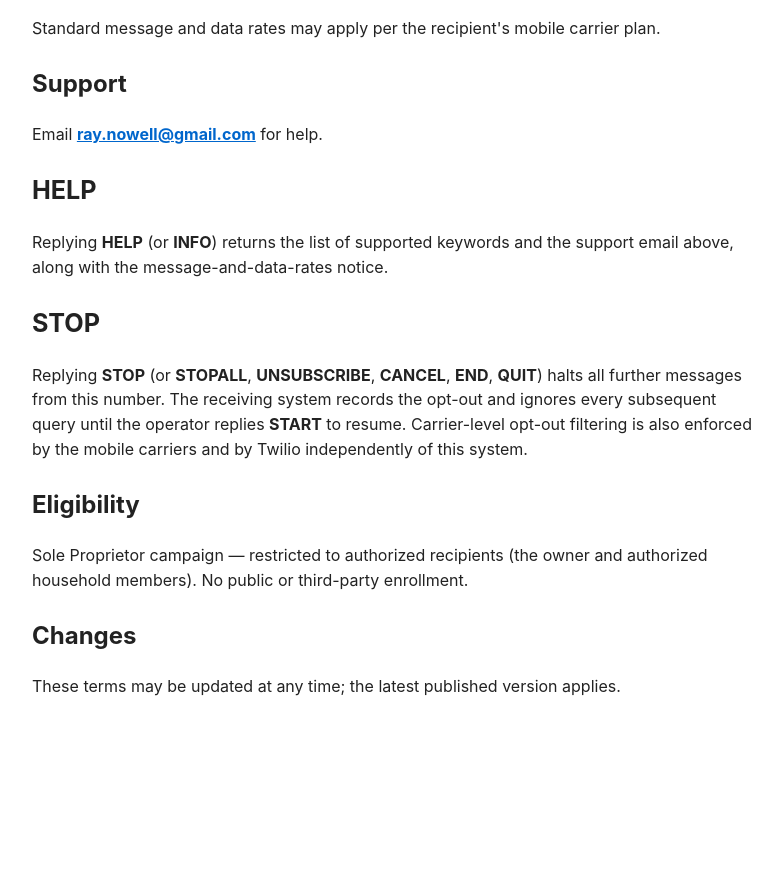
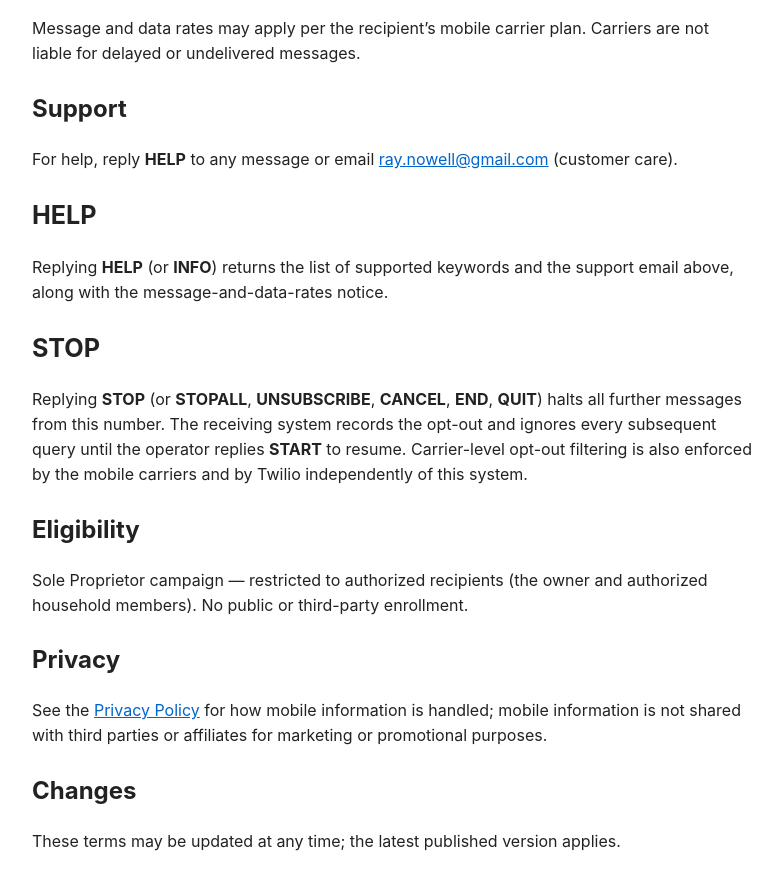
Before and after one commit to rn123/aliner-sms-policy, a plain HTML site: page terms.html in a window 1280 px wide. Shown: the part 913-1799 px from the top of the page, without its empty margins (248-1030 px from the left). Before the commit the page ends 1643 px from the top, so only its background shows below. Drawn offline with Linux system fonts and the light colour scheme.

Commit message:
Allow crawlers; CTIA privacy/terms sentences; cross-links and customer-care line
Twilio's automated campaign check rejected 30908/30882 within seconds of resubmit #4;
robots.txt disallowed all user agents, so the verifier could not read the pages.

Co-Authored-By: Claude Fable 5.1 <noreply@anthropic.com>

```diff
--- a/terms.html
+++ b/terms.html
@@ -31,10 +31,10 @@
 <p>Reply-driven. The system sends one reply per inbound query. Expected volume: fewer than 30 messages per day, varying with usage.</p>
 
 <h2>Message and data rates</h2>
-<p>Standard message and data rates may apply per the recipient's mobile carrier plan.</p>
+<p>Message and data rates may apply per the recipient&rsquo;s mobile carrier plan. Carriers are not liable for delayed or undelivered messages.</p>
 
 <h2>Support</h2>
-<p>Email <a href="mailto:ray.nowell@gmail.com"><strong>ray.nowell@gmail.com</strong></a> for help.</p>
+<p>For help, reply <strong>HELP</strong> to any message or email <a href="mailto:ray.nowell@gmail.com">ray.nowell@gmail.com</a> (customer care).</p>
 
 <h2><strong class="kw">HELP</strong></h2>
 <p>Replying <strong>HELP</strong> (or <strong>INFO</strong>) returns the list of supported keywords and the support email above, along with the message-and-data-rates notice.</p>
@@ -45,6 +45,9 @@
 <h2>Eligibility</h2>
 <p>Sole Proprietor campaign — restricted to authorized recipients (the owner and authorized household members). No public or third-party enrollment.</p>
 
+<h2>Privacy</h2>
+<p>See the <a href="https://rn123.github.io/aliner-sms-policy/privacy.html">Privacy Policy</a> for how mobile information is handled; mobile information is not shared with third parties or affiliates for marketing or promotional purposes.</p>
+
 <h2>Changes</h2>
 <p>These terms may be updated at any time; the latest published version applies.</p>
 </body>
```
Also changed, not shown: privacy.html (+4 -1 lines), privacy/index.html (+4 -1 lines), terms/index.html (+5 -2 lines), robots.txt.
